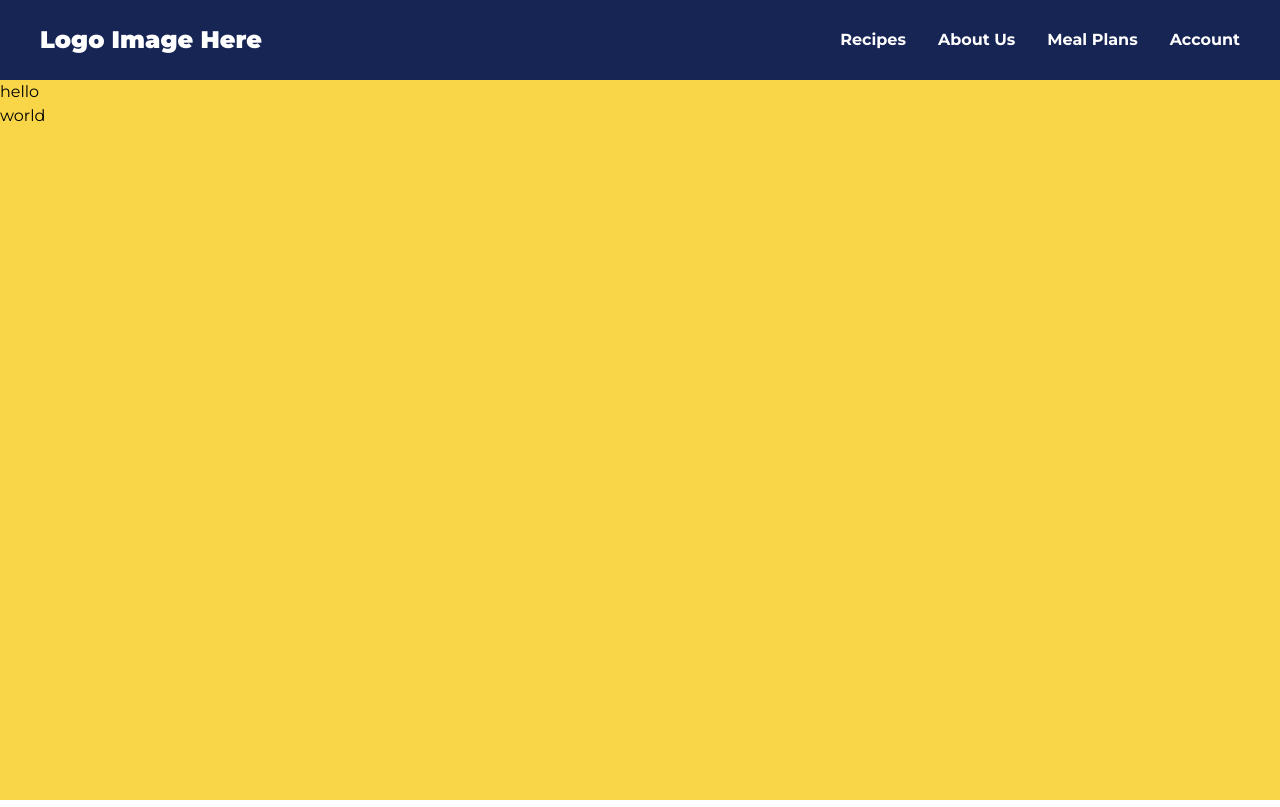
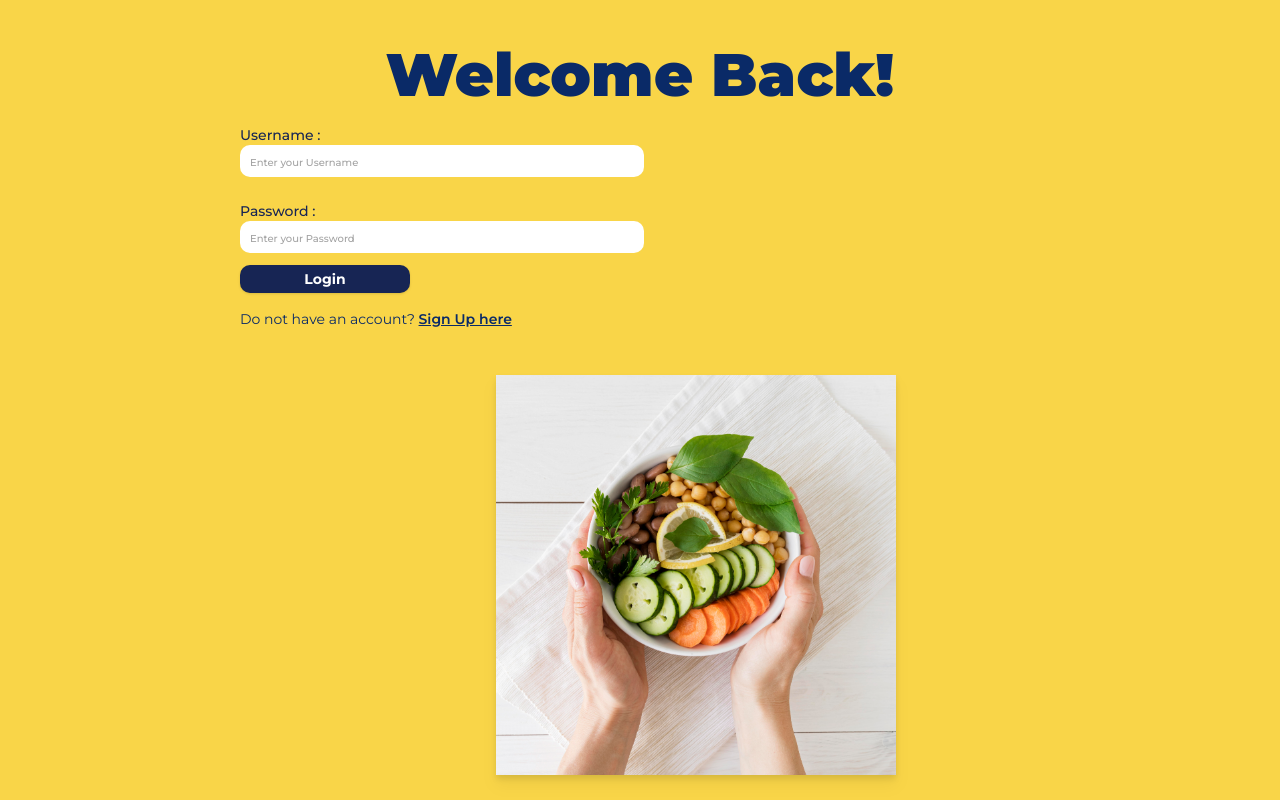
Before and after one commit to CleanCookBook/fyp-webapp, a Next.js app: page / in a window 1280 px wide. Built offline with nearby package versions, Linux system fonts and the light colour scheme.

Commit message:
Completed navbar component, footer component, and updated the sign up page. Login page requires updates.

```diff
--- a/app/page.js
+++ b/app/page.js
@@ -4,13 +4,14 @@ import Login from "@/components/Login";
 import Homepage from "@/components/Homepage";
 import Image from "next/image";
 import Head from "next/head";
+
 export default function Home() {
   return (
     <main className="">
       {/* <Welcome /> */}
-      {/* <Login  /> */}
+      <Login />
       {/* <Signup /> */}
-      <Homepage />
+      {/* <Homepage /> */}
     </main>
   );
 }
--- /dev/null
+++ b/components/Footer.js
@@ -0,0 +1,11 @@
+const Footer = () => {
+  return (
+    <footer className="h-20 w-auto bg-amber-400 flex items-center justify-center text-white text-sm">
+      <div className="container mx-auto">
+        <p className="text-right text-black">Copyright CleanCookBook 2023.</p>
+      </div>
+    </footer>
+  );
+};
+
+export default Footer;
--- a/components/Homepage.js
+++ b/components/Homepage.js
@@ -1,16 +1,25 @@
 import Navbar from "./Navbar";
+import Footer from "./Footer";
 
 const Homepage = () => {
-    return(
-        <div className="flex flex-col h-screen bg-[#F9D548]">
-
-            <Navbar />
-            <p> hello</p>
-            <p> world</p>
-
+  return (
+    <div className="flex flex-col h-screen bg-[#F9D548]">
+      <Navbar />
+      <div className="flex flex-col h-screen justify-center items-center bg-[#F9D548] text-[#0A2A67]">
+        <h1 className="flex text-7xl font-black py-5 item-center">
+          Whats Cooking Today?
+        </h1>
+        <div class="w-[748px] h-[38px] bg-white rounded-[20px]">
+          <div>
+            <div className="flex items-center text-sm p-2 pl-9 text-stone-300">
+              <p>Search our library of recipes</p>
+            </div>
+          </div>
         </div>
-    );
-
-}
+      </div>
+      <Footer />
+    </div>
+  );
+};
 
 export default Homepage;
--- a/components/Login.js
+++ b/components/Login.js
@@ -1,7 +1,7 @@
 const Login = () => {
   return (
     <div className="flex flex-col h-screen justify-center items-center bg-[#F9D548] text-[#0A2A67]">
-            <div className="lg:w-1/2 lg:pr-8 ">
+      <div className="lg:w-4/5 lg:pr-8 p-8 flex flex-col items-center">
         <h2 className="text-6xl font-black py-5">Welcome Back!</h2>
 
         <div class="w-[800px] h-[250px] flex-col justify-start items-start inline-flex">
@@ -10,18 +10,22 @@ const Login = () => {
           </div>
           <div class="w-[404px] h-8 pl-2.5 py-2.5 bg-white rounded-[10px] justify-start items-start gap-2.5 inline-flex">
             <div class="justify-center items-start gap-2.5 flex">
-                                <div class="text-neutral-400 text-[10px] font-medium">Enter your Username</div>
+              <div class="text-neutral-400 text-[10px] font-medium">
+                Enter your Username
+              </div>
             </div>
           </div>
 
-                    <br/>
+          <br />
 
           <div class="justify-start items-start gap-2.5 inline-flex">
             <div class="text-blue-950 text-sm font-medium">Password :</div>
           </div>
           <div class="w-[404px] h-8 pl-2.5 py-2.5 bg-white rounded-[10px] justify-start items-start gap-2.5 inline-flex">
             <div class="justify-center items-start gap-2.5 flex">
-                                <div class="text-neutral-400 text-[10px] font-medium">Enter your Password</div>
+              <div class="text-neutral-400 text-[10px] font-medium">
+                Enter your Password
+              </div>
             </div>
           </div>
 
@@ -40,15 +44,15 @@ const Login = () => {
           </div>
         </div>
         <div className="flex-row justify-normal items-start inline-flex">
-                        <img className="w-[400px] h-[400px] flex-row drop-shadow-lg" src="login-signupPage.jpg" alt="Login Image" />
+          <img
+            className="flex w-[400px] h-[400px] object-cover drop-shadow-lg ml-28"
+            src="login-signupPage.jpg"
+            alt="Sign Up Image"
+          />
         </div>
       </div>
     </div>
-
-
   );
 };
 
-
-
 export default Login;
--- a/components/Signup.js
+++ b/components/Signup.js
@@ -1,55 +1,67 @@
 const Signup = () => {
   return (
     <div className="flex flex-col h-screen justify-center items-center bg-[#F9D548] text-[#0A2A67]">
-            <div className="lg:w-1/2 lg:pr-8 ">
-                <h2 className="text-5xl font-black p-5">Take Your First Step To <br/> Better Eating </h2>
+      <div className="lg:w-4/5 lg:pr-8 p-8 flex flex-col items-center">
+        <h2 className="text-6xl font-black p-8">
+          Take Your First Step To <br /> Better Eating{" "}
+        </h2>
 
-            <div className="flex lg:flex-row mx-8">
+        <div className="flex lg:flex-row mx-12 items-center justify-center">
           <div classname="flex w-1/2">
             <div class="w-[400px] h-[60px] flex-col justify-start items-start inline-flex">
               <div class="justify-start items-start gap-2.5 inline-flex">
-                            <div class="text-blue-950 text-sm font-medium">First Name :</div>
+                <div class="text-blue-950 text-sm font-medium">
+                  First Name :
+                </div>
               </div>
               <div class="w-[404px] h-8 pl-2.5 py-2.5 bg-white rounded-[10px] justify-start items-start gap-2.5 inline-flex">
                 <div class="justify-center items-start gap-2.5 flex">
-                                <div class="text-neutral-400 text-[10px] font-medium">Enter your First Name</div>
+                  <div class="text-neutral-400 text-[10px] font-medium">
+                    Enter your First Name
                   </div>
                 </div>
               </div>
-                    <br/>
+            </div>
+            <br />
             <div class="w-[400px] h-[60px] flex-col justify-start items-start inline-flex">
               <div class="justify-start items-start gap-2.5 inline-flex">
                 <div class="text-blue-950 text-sm font-medium">Last Name :</div>
               </div>
               <div class="w-[404px] h-8 pl-2.5 py-2.5 bg-white rounded-[10px] justify-start items-start gap-2.5 inline-flex">
                 <div class="justify-center items-start gap-2.5 flex">
-                                <div class="text-neutral-400 text-[10px] font-medium">Enter your Last Name</div>
+                  <div class="text-neutral-400 text-[10px] font-medium">
+                    Enter your Last Name
                   </div>
                 </div>
               </div>
-                    <br/>
+            </div>
+            <br />
             <div class="w-[400px] h-[60px] flex-col justify-start items-start inline-flex">
               <div class="justify-start items-start gap-2.5 inline-flex">
                 <div class="text-blue-950 text-sm font-medium">Username :</div>
               </div>
               <div class="w-[404px] h-8 pl-2.5 py-2.5 bg-white rounded-[10px] justify-start items-start gap-2.5 inline-flex">
                 <div class="justify-center items-start gap-2.5 flex">
-                                <div class="text-neutral-400 text-[10px] font-medium">Enter your Username</div>
+                  <div class="text-neutral-400 text-[10px] font-medium">
+                    Enter your Username
                   </div>
                 </div>
               </div>
-                    <br/>
+            </div>
+            <br />
             <div class="w-[400px] h-[60px] flex-col justify-start items-start inline-flex">
               <div class="justify-start items-start gap-2.5 inline-flex">
                 <div class="text-blue-950 text-sm font-medium">Password :</div>
               </div>
               <div class="w-[404px] h-8 pl-2.5 py-2.5 bg-white rounded-[10px] justify-start items-start gap-2.5 inline-flex">
                 <div class="justify-center items-start gap-2.5 flex">
-                                <div class="text-neutral-400 text-[10px] font-medium">Enter your Password</div>
+                  <div class="text-neutral-400 text-[10px] font-medium">
+                    Enter your Password
                   </div>
                 </div>
               </div>
-                    <br/>
+            </div>
+            <br />
             <div>
               <button class="w-[259px] h-7 bg-blue-950 hover:bg-[#154083] text-white font-bold rounded-[10px] shadow">
                 Next
@@ -65,9 +77,12 @@ const Signup = () => {
             </div>
           </div>
           <div className="w-1/2">
-                        <img className="w-[400px] h-[400px] drop-shadow-lg" src="login-signupPage.jpg" alt="Sign Up Image" />
+            <img
+              className=" flex w-[400px] h-[400px] object-cover drop-shadow-lg ml-28"
+              src="login-signupPage.jpg"
+              alt="Sign Up Image"
+            />
           </div>
-
         </div>
       </div>
     </div>
```
Also changed, not shown: components/Navbar.js (+7 -11 lines), components/Signup2.js (deleted). Lines whose indentation alone changed are shown as unchanged.
